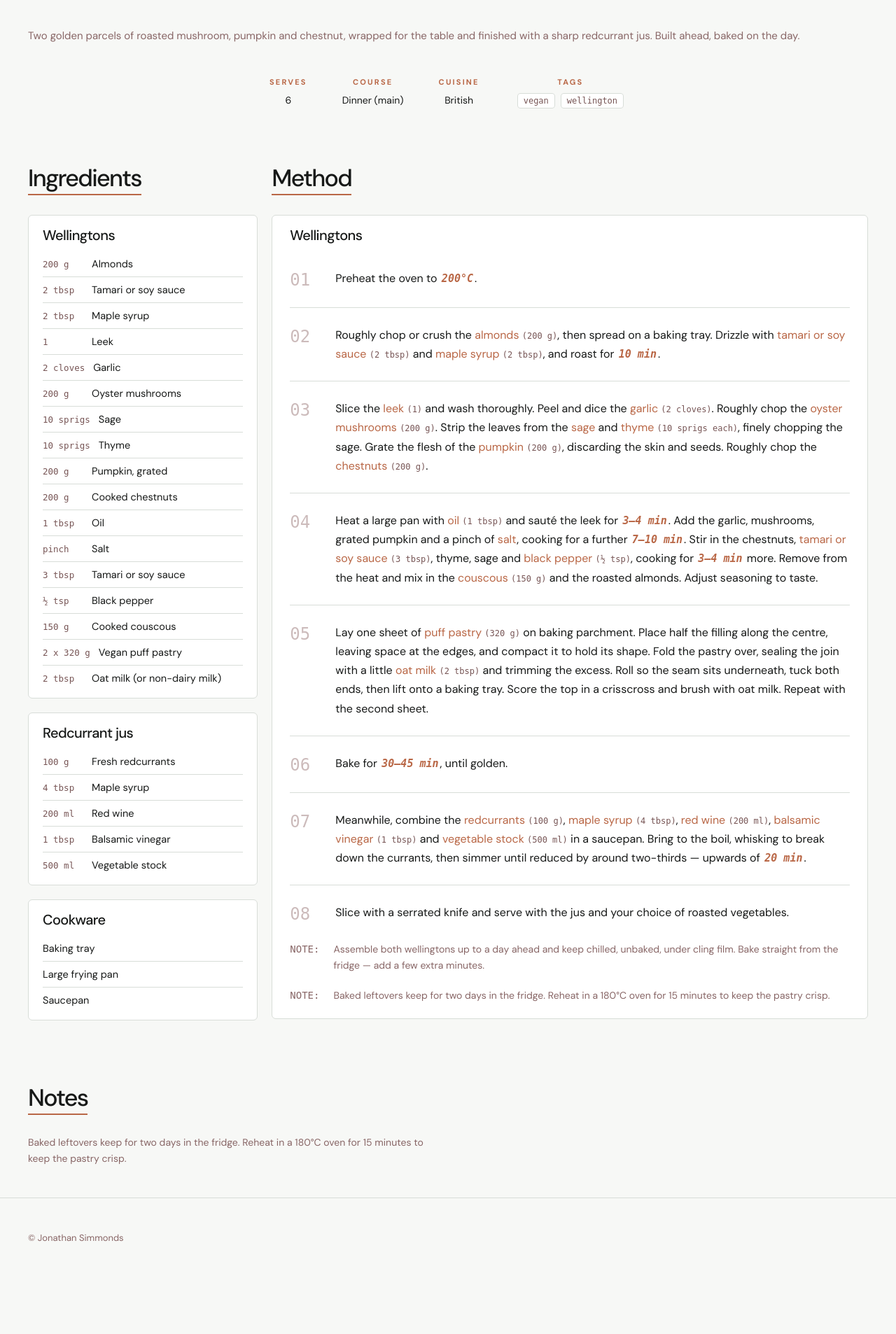
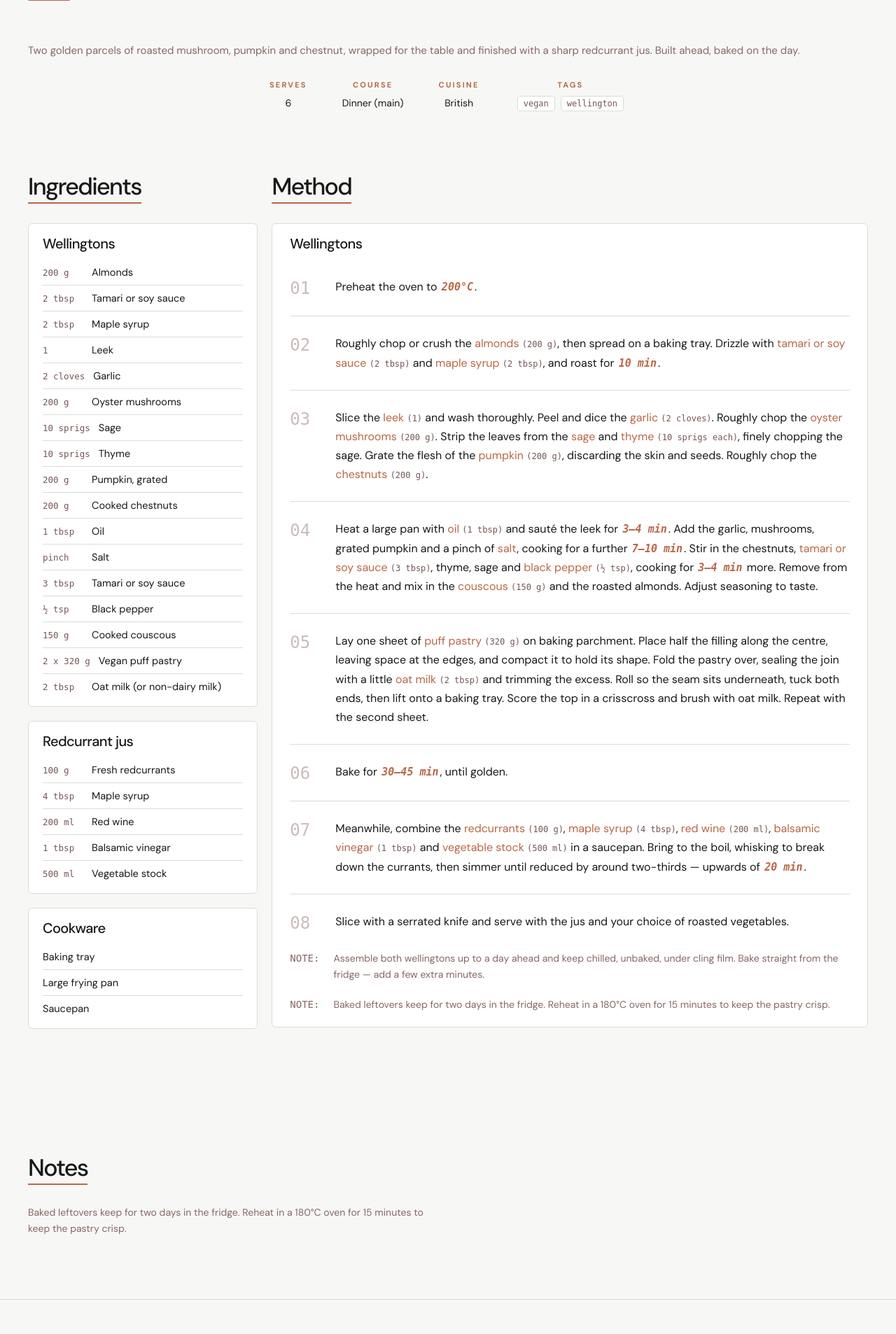
Before and after one commit to jonsim/jonsim.com, a PHP site: page /static/mock_recipe.html in a window 1280 px wide. Shown: the part 456-2362 px from the top of the page at 70% size. Before the commit the page ends 2230 px from the top, so only its background shows below. Run offline with PHP 8.4, Linux system fonts and the light colour scheme; some web fonts are replaced.

Commit message:
Tweak stylesheet to align with changes on main site

```diff
--- a/tools/cook-render/src/cook_render/static/recipe_style.css
+++ b/tools/cook-render/src/cook_render/static/recipe_style.css
@@ -8,7 +8,7 @@
 }
 
 .recipe-hero-header {
-  padding: 20px 0 40px;
+  padding: 40px 0 80px;
 }
 
 .recipe-hero h1 {
@@ -45,10 +45,6 @@
 /*
  * Section overrides
  */
-section {
-  padding: 44px 0
-}
-
 .section-head h2 {
   font-size: 34px;
 }
@@ -59,7 +55,7 @@ section {
  * Recipe intro: description + metadata
  */
 .recipe-intro {
-  padding: 20px 0;
+  padding: 40px 0 0 0;
   display: grid;
   gap: 10px;
 }
@@ -73,6 +69,7 @@ section {
 }
 
 .metadata {
+  margin: 0;
   display: flex;
   flex-wrap: wrap;
   justify-content: center;
@@ -306,7 +303,7 @@ section {
   }
 
   .recipe-sidebar {
-    margin-bottom: 20px
+    margin-bottom: 40px
   }
 
   .notes {
--- a/tools/cook-render/src/cook_render/templates/index.html
+++ b/tools/cook-render/src/cook_render/templates/index.html
@@ -12,7 +12,7 @@
     rel="stylesheet">
   <link href="https://fonts.googleapis.com/css2?family=Lekton:ital,wght@0,400;0,500;0,600;0,700;1,400&display=swap"
     rel="stylesheet">
-  <link rel="stylesheet" type="text/css" href="{{ site_root }}style.css">
+  <link rel="stylesheet" type="text/css" href="../style.css">
 </head>
 
 <body>
```
